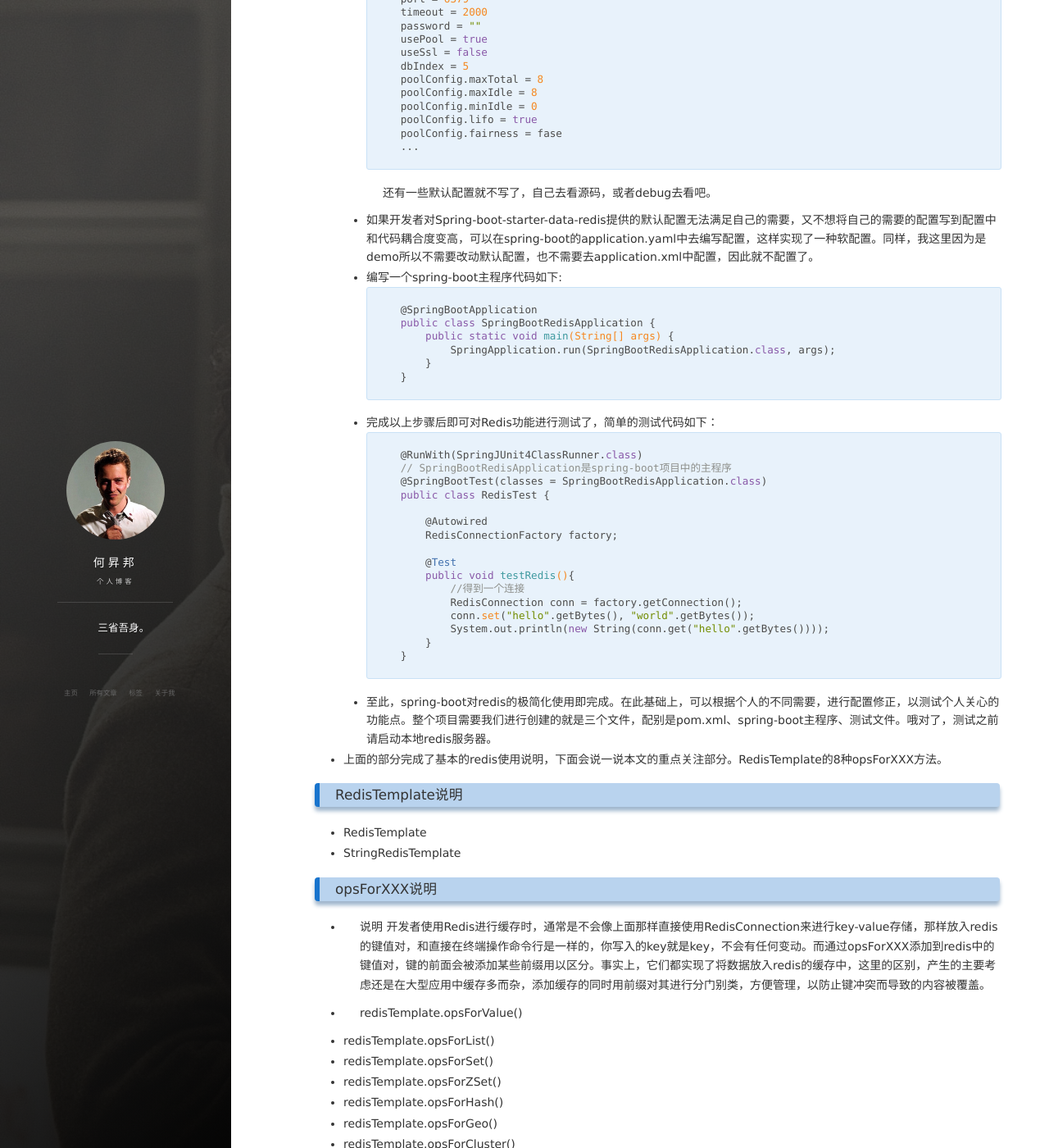
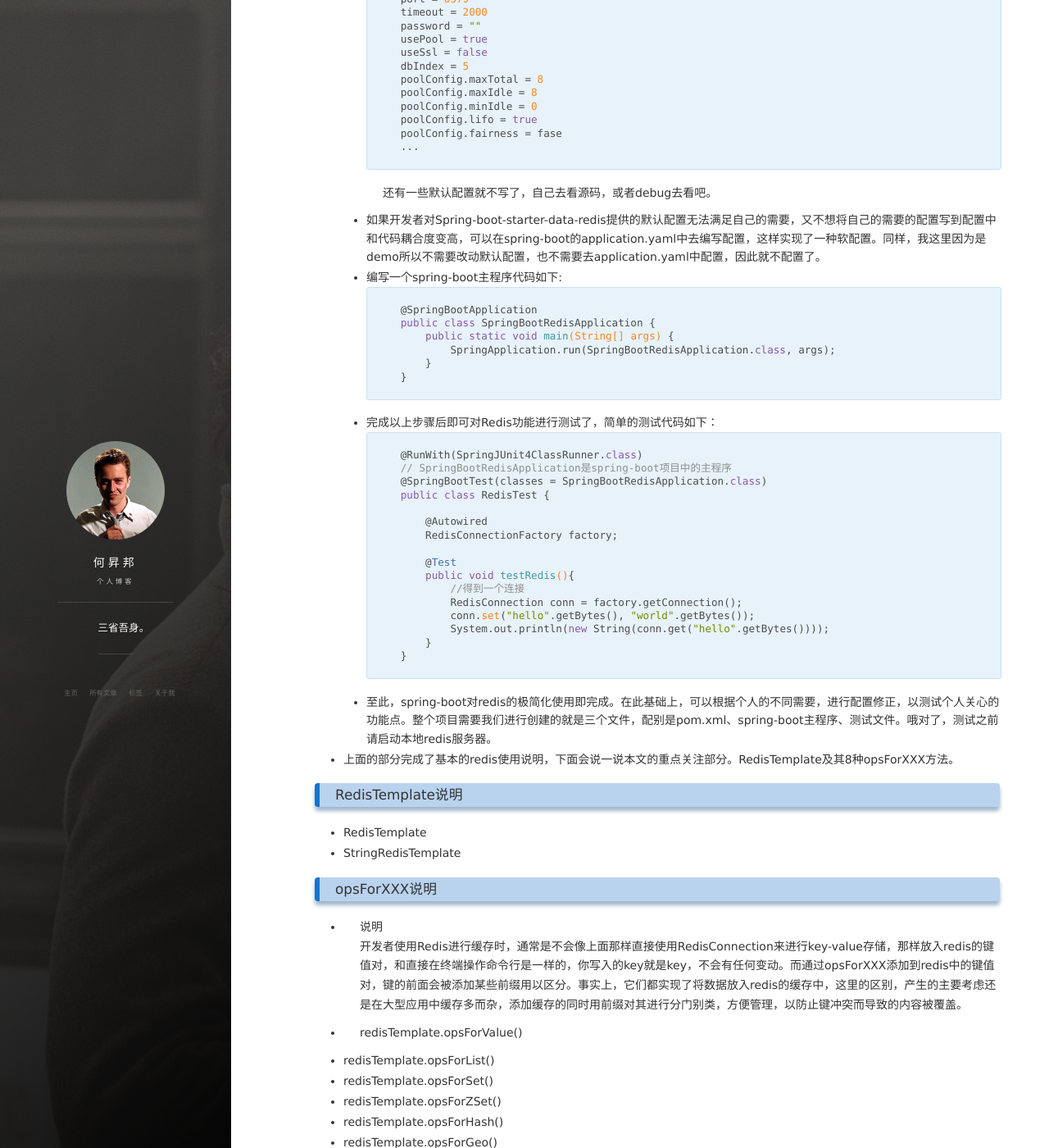
Before and after one commit to heshengbang/heshengbang.github.io, a Jekyll site: the page built from _posts/2018-8-11-RedisTemplate中的opsForXXX.md, in a window 1280 px wide and 1400 px high, scrolled down 809 px. Shown: the whole window at 82% size. Built offline with Jekyll 4.4.1, drawn with Linux system fonts in a browser that asks for light colours; nearby versions of some CDN libraries; comment, search, counter and statistics services are not loaded; some of the changed text lies outside the part shown.

Commit message:
modify article

````diff
--- a/_posts/2018-8-11-RedisTemplate中的opsForXXX.md
+++ b/_posts/2018-8-11-RedisTemplate中的opsForXXX.md
@@ -6,11 +6,11 @@
 ---
 
 ### Redis的使用
-- Redis在Java中通常是被用内存数据库或者缓存，一般会配合Spring框架进行使用。
+- Redis在Java中通常是被用作内存数据库或者缓存，一般会配合Spring框架进行使用。
 - 在Spring-boot项目中使用redis仅需要以下步骤即可完成redis的使用：
 	- 配置maven依赖。网上有些文章提到只需要`spring-boot-starter-data-redis`这个包，事实上这个包肯定是需要配合Spring-boot的一些包进行使用的。通常应当会包括`spring-boot-starter-parent`作为父项目，还应当包括`spring-boot-starter`，另外就依据你是通过单元测试的方式进行redis功能测试还是编写REST风格的接口对redis进行功能测试了。我是先用单元测试对redis的功能进行测试之后，又编写了REST风格的接口进行功能测试，所以我的pom.xml文件如下：
 	```xml
-    	<parent>
+		<parent>
             <groupId>org.springframework.boot</groupId>
             <artifactId>spring-boot-starter-parent</artifactId>
             <version>1.5.10.RELEASE</version>
@@ -45,7 +45,7 @@
         ...
     ```
 	  还有一些默认配置就不写了，自己去看源码，或者debug去看吧。
-	- 如果开发者对Spring-boot-starter-data-redis提供的默认配置无法满足自己的需要，又不想将自己的需要的配置写到配置中和代码耦合度变高，可以在spring-boot的application.yaml中去编写配置，这样实现了一种软配置。同样，我这里因为是demo所以不需要改动默认配置，也不需要去application.xml中配置，因此就不配置了。
+	- 如果开发者对Spring-boot-starter-data-redis提供的默认配置无法满足自己的需要，又不想将自己的需要的配置写到配置中和代码耦合度变高，可以在spring-boot的application.yaml中去编写配置，这样实现了一种软配置。同样，我这里因为是demo所以不需要改动默认配置，也不需要去application.yaml中配置，因此就不配置了。
 	- 编写一个spring-boot主程序代码如下:
 	```java
         @SpringBootApplication
@@ -75,7 +75,7 @@
         }
     ```
     - 至此，spring-boot对redis的极简化使用即完成。在此基础上，可以根据个人的不同需要，进行配置修正，以测试个人关心的功能点。整个项目需要我们进行创建的就是三个文件，配别是pom.xml、spring-boot主程序、测试文件。哦对了，测试之前请启动本地redis服务器。
-- 上面的部分完成了基本的redis使用说明，下面会说一说本文的重点关注部分。RedisTemplate的8种opsForXXX方法。
+- 上面的部分完成了基本的redis使用说明，下面会说一说本文的重点关注部分。RedisTemplate及其8种opsForXXX方法。
 
 ### RedisTemplate说明
 - RedisTemplate
````
